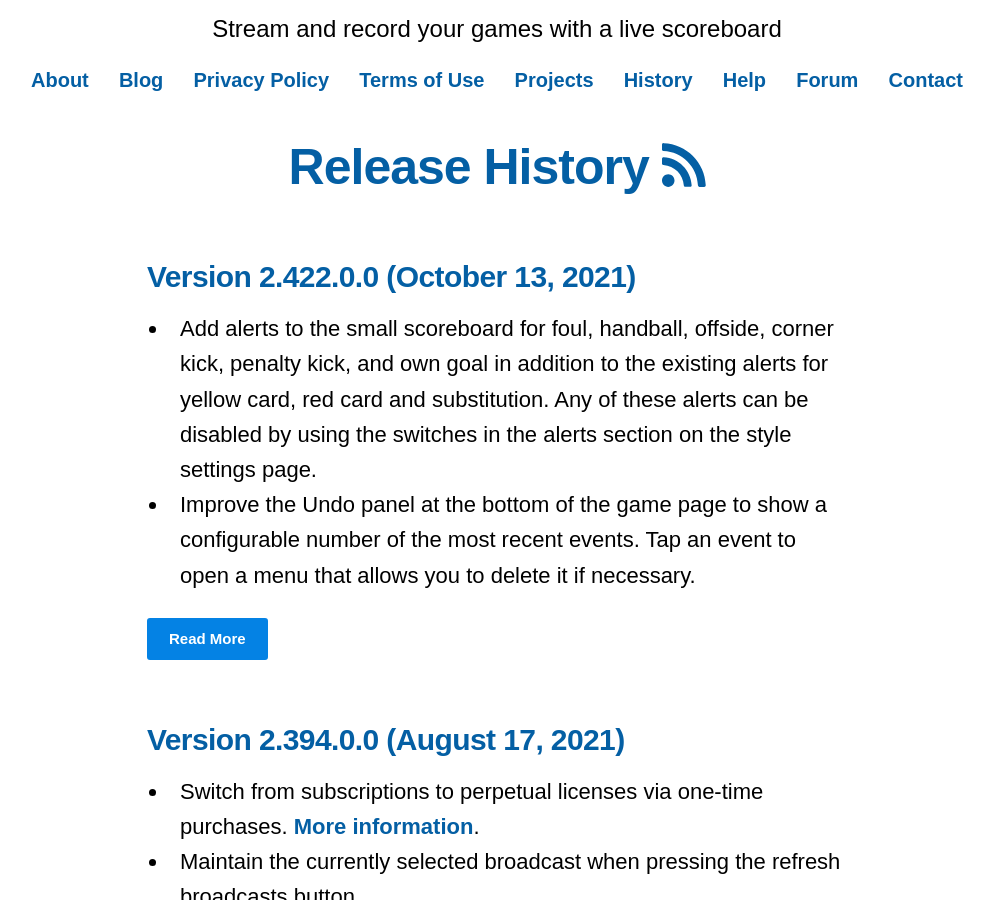
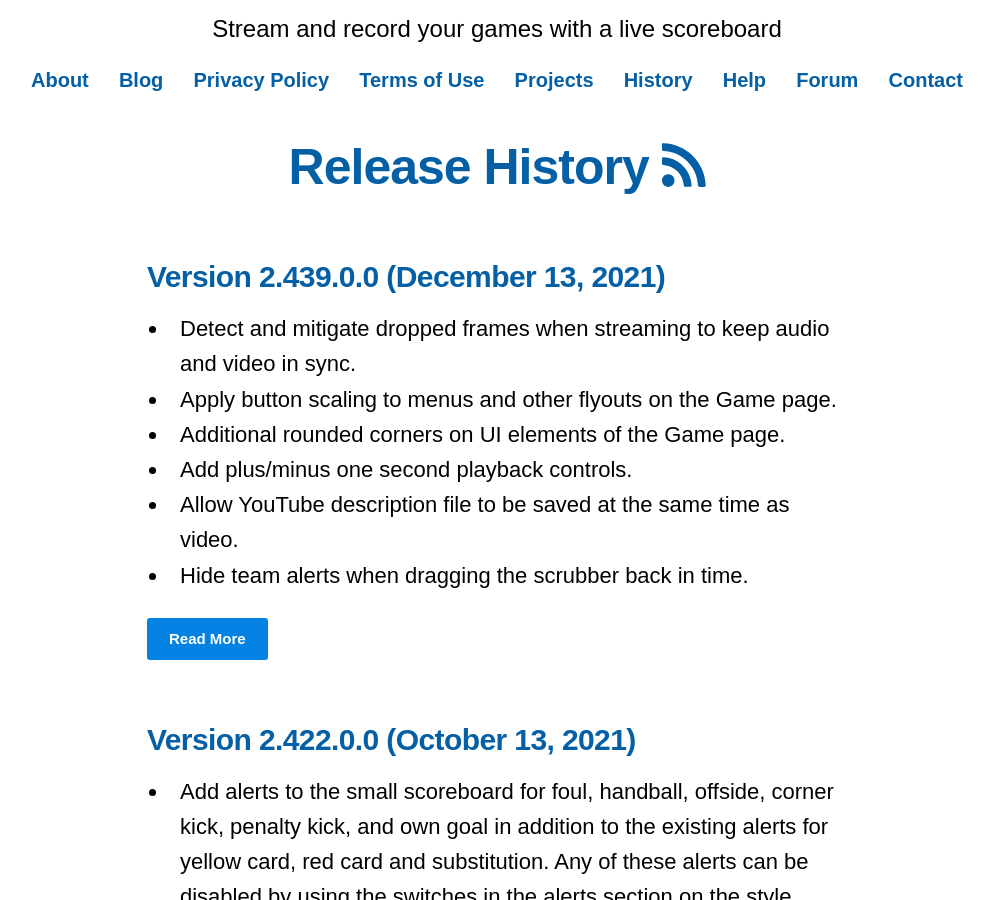
Before and after one commit to Zofware/www.simplesportscaster.com, a Jekyll site: the page built from docs/releases/index.html, in a window 1280 px wide and 900 px high, scrolled down 278 px. Shown: the whole window, without its empty margins (143-1135 px from the left). Built offline with Jekyll 4.4.1, drawn with Linux system fonts in a browser that asks for light colours; nearby versions of some CDN libraries; some web fonts are replaced; some of the changed lines change nothing that is shown.

Commit message:
2.439.0.0

```diff
--- a/docs/_help/supported-video-capture-devices.md
+++ b/docs/_help/supported-video-capture-devices.md
@@ -33,7 +33,7 @@ Please leave a comment at the bottom of this page if you know of other devices t
 | [<img border="0" height="128" class="center" src="/assets/help/HD60s.png"/><br/>Elgato HD60 S](https://www.elgato.com/gaming/game-capture-hd60-s) | no | Not a UVC device |
 | [<img border="0" height="128" class="center" src="/assets/help/hd60splus.png"/><br/>Elgato HD60 S+](https://www.elgato.com/gaming/game-capture-hd60-s-plus) | yes | Up to 2160p30 or 1080p60 with HDMI passthrough. See [additional notes](#elgato-camlink-4k-and-hd60-s). |
 | [<img border="0" height="128" class="center" src="/assets/help/MiraBox-HSV321.png"/><br/>MiraBox HSV321](https://amzn.to/2ZmYvma) | yes | Up to 1080p60. |
-| [<img border="0" height="128" class="center" src="/assets/help/MiraBox-HSV323.png"/><br/>MiraBox HSV323](https://amzn.to/2HkKTOj) | yes | Up to 2160p30 or 1080p60. Also rebranded by [ShuOne](https://amzn.to/2HjFSW2). See [additional notes](#shuone-hsv323). |
+| [<img border="0" height="128" class="center" src="/assets/help/MiraBox-HSV323.png"/><br/>MiraBox HSV323](https://amzn.to/2HkKTOj) | yes | Up to 2160p30 or 1080p60. Also rebranded by [ShuOne](https://amzn.to/2HjFSW2). |
 | [<img border="0" height="128" class="center" src="/assets/help/rynx-video-capture.png"/><br/>RYNX HDMI Video Capture](https://www.amazon.com/gp/product/B08Q77YQ9D) | yes | Limited to 1080p30. (30 frames per second max.) USB 2. Only $20! [Review](https://www.theverge.com/21346571/cheap-cam-link-capture-card-streamer-clone-review-test-price)|
 
 ## Additional Notes
@@ -50,9 +50,4 @@ If you use an Elgato capture device with with a Sony Handycam such as the HDR-CX
 
 The CamLink needs the latest firmware to work reliably. Otherwise it is very sensitive to loose HDMI cables and can freeze up if the connection is poor. BE VERY CAREFUL. Make sure your HDMI cable is good quality and is adequately secured at both ends with good strain relief to keep it from wiggling. Better yet, [update your firmware](/help/elgato-firmware).
 
-### ShuOne HSV323
-
-* Might have problems with audio/vidio sync with cameras that output 59.94 frames per second. This might also be bug in SimpleSportsCaster but more investigation is necessary.
-* In limited testing had trouble with dropped frames but, again, more investigation is necessary.
-
 <br/>
--- /dev/null
+++ b/docs/_releases/2021-12-13-version-2.439.0.0.md
@@ -0,0 +1,30 @@
+---
+layout: release
+title: "Version 2.439.0.0"
+description: "SimpleSportsCaster Version 2.439.0.0"
+date: "2021-12-13 23:59:00 -0800"
+author: AdamZofware
+version: 1.0.0
+comments: true
+image: /images/social.jpg
+featured_image: /images/social.jpg
+excerpt_separator: <!--more-->
+---
+
+### [Version 2.439.0.0 (December 13, 2021)]({{page.url}})
+
+* Detect and mitigate dropped frames when streaming to keep audio and video in sync.
+* Apply button scaling to menus and other flyouts on the Game page.
+* Additional rounded corners on UI elements of the Game page.
+* Add plus/minus one second playback controls.
+* Allow YouTube description file to be saved at the same time as video.
+* Hide team alerts when dragging the scrubber back in time.
+
+<!--more-->
+
+#### Known Issues
+
+* Certain apps like Zoom and OBS can "steal" the camera from SimpleSportsCaster so be careful that you don't launch other apps that might use your camera while you're in the middle of a live stream or a recording. If this happens, your live stream will go black and your recording will stop.
+* On Windows versions prior to May 2020 (build 19041 aka 2004), pure black pixels in logo images may become transparent. To avoid this, either upgrade to the latest version of Windows or avoid using pure black in your team logos. For example, use #010101 instead.
+* The SVG support in Windows isn't always perfect. If your SVG file doesn't show up after you import it, then you might be able to get it to work by making a few simple edits to the SVG file in Notepad or another text editor. For example, look near the top of the file to see if the `svg` tag uses the `width` and `height` properties. If it does, then try removing them and see if the file imports successfully.
+* The scoreboard and game clock don't redraw while SimpleSportsCaster is minimized. Game time still advances normally but it just doesn't show on the screen until SimpleSportsCaster is restored from the minimized state.
```
